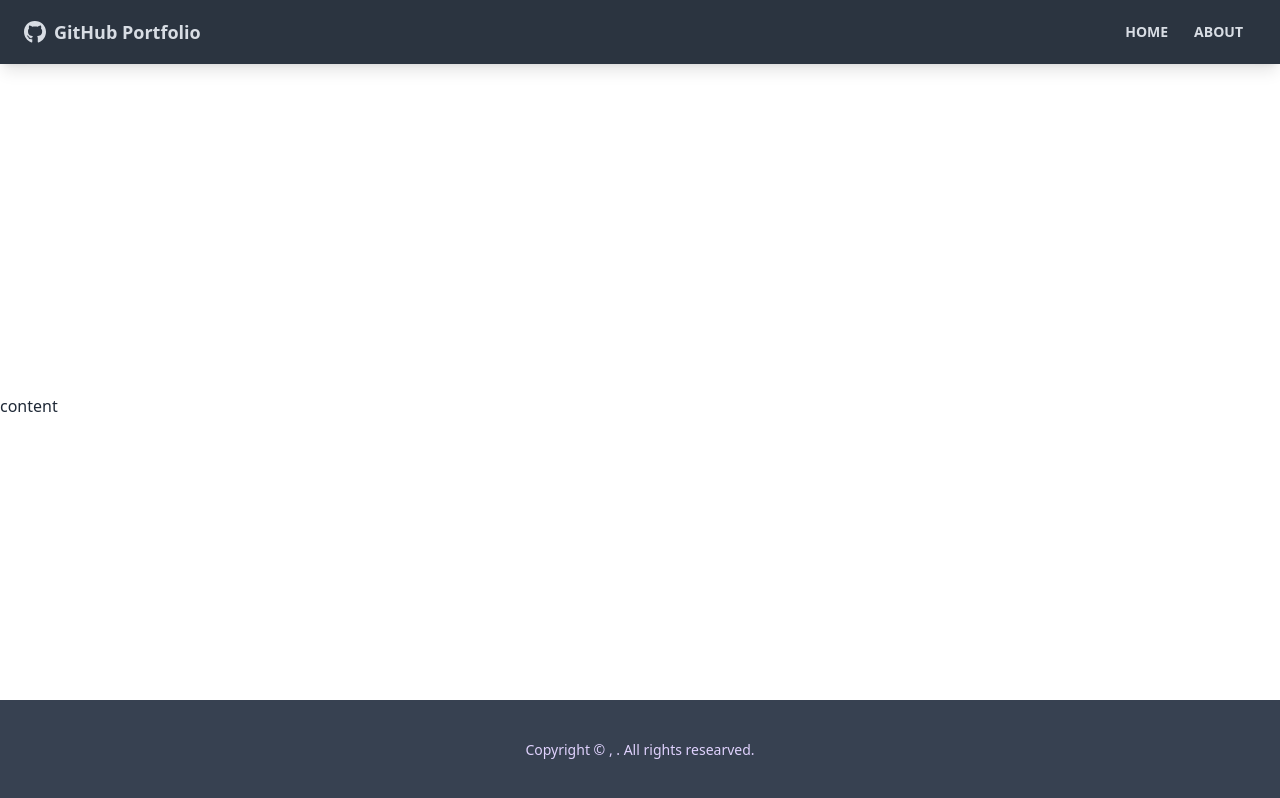
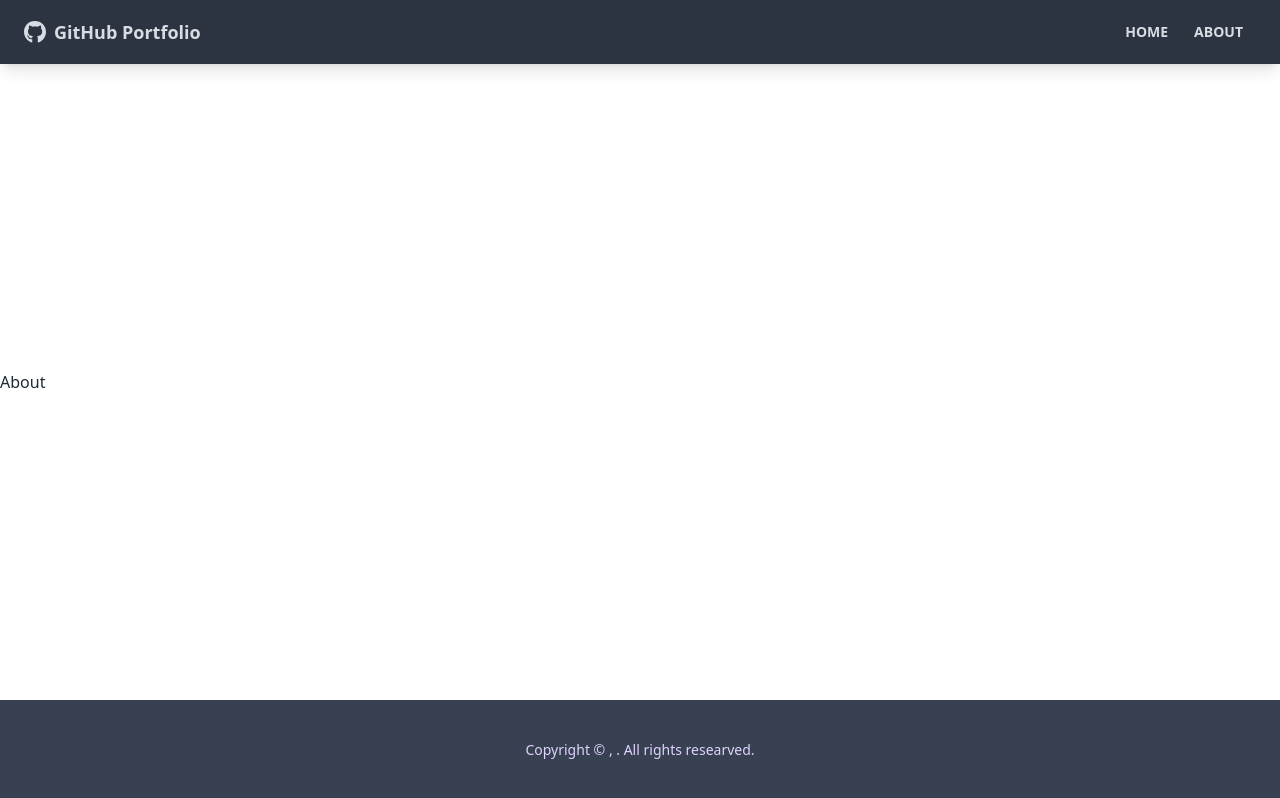
Before and after one commit to Skiblinx/github-portfolio, a React (Vite) app: page /about in a window 1280 px wide. Built offline with nearby package versions, Linux system fonts and the light colour scheme.

Commit message:
Feat: implemeted routes using the BrowserRouter from react-router-dom.

```diff
--- a/src/App.jsx
+++ b/src/App.jsx
@@ -1,4 +1,7 @@
 import { BrowserRouter as Router, Route, Routes } from "react-router-dom"
+import Home from "./pages/Home"
+import About from "./pages/About"
+import NotFound from "./pages/404-NotFound"
 import NavBar from "./component/layouts/NavBar"
 import Footer from "./component/layouts/Footer"
 
@@ -10,8 +13,13 @@
       <div className="flex flex-col justify-between h-screen">
         <NavBar />
 
-        <main>
-          content
+        <main className="container mx-auto px3 pb-12">
+          <Routes>
+            <Route path="/" element={<Home />} />
+            <Route path="/about" element={<About />} />
+            <Route path="/notfound" element={<NotFound />} />
+            <Route path="/*" element={<NotFound />} />
+          </Routes>
         </main>
 
         <Footer />
--- /dev/null
+++ b/src/pages/404-NotFound.jsx
@@ -0,0 +1,9 @@
+import React from 'react'
+
+const NotFound = () => {
+  return (
+    <div>404-NotFound</div>
+  )
+}
+
+export default NotFound
--- /dev/null
+++ b/src/pages/About.jsx
@@ -0,0 +1,9 @@
+import React from 'react'
+
+const About = () => {
+  return (
+    <div>About</div>
+  )
+}
+
+export default About
--- /dev/null
+++ b/src/pages/Home.jsx
@@ -0,0 +1,9 @@
+import React from 'react'
+
+const Home = () => {
+  return (
+    <div>Home</div>
+  )
+}
+
+export default Home
```
